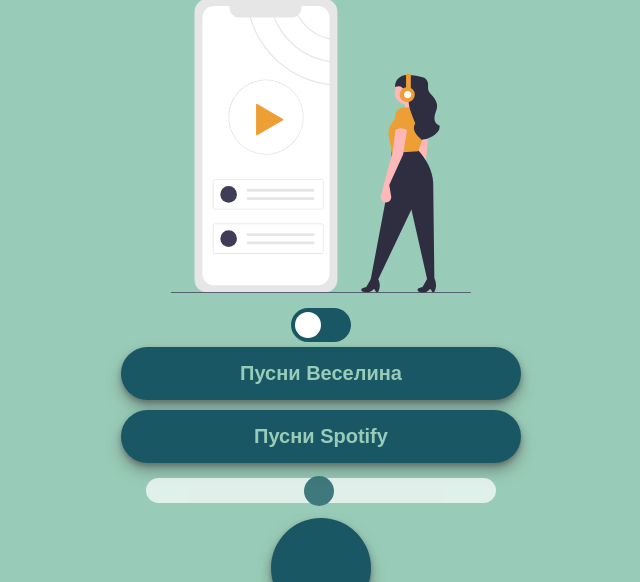
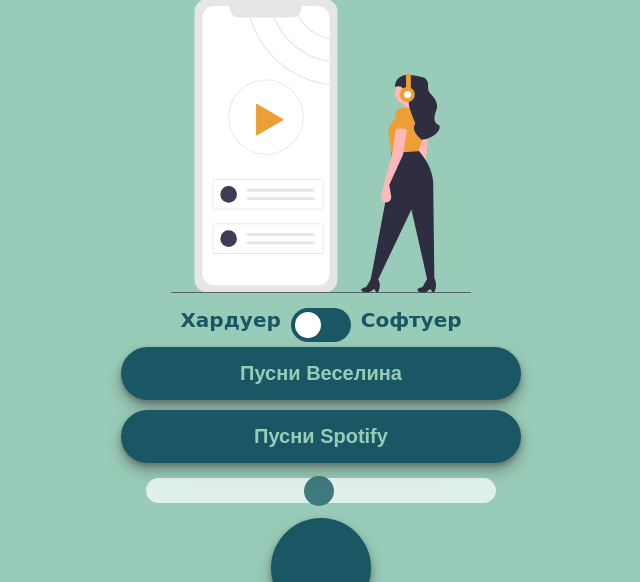
Before and after one commit to IlianaGenova/Peyo, a Flask app: page / in a window 1280 px wide. Shown: the part 111-693 px from the top of the page, without its empty margins (319-959 px from the left). Run offline with Flask 2, Linux system fonts and the light colour scheme; some libraries are stand-ins or nearby versions.

Commit message:
Fixing switch button design.

```diff
--- a/static/css/main.css
+++ b/static/css/main.css
@@ -21,6 +21,19 @@
 * {
 	box-sizing: border-box;
 }
+
+.main{
+	width: 200px;
+  border: 1px dotted black;
+}
+h2 {
+  	margin: 0px;
+		padding: 0px;
+		font-size: 20px;
+		font-family: 'Comic Neue', cursive;
+		color: var(--light-green);
+		text-align: center;
+	}
 
 .title {
 	font-size: 40px;
@@ -83,8 +96,18 @@
 	max-height: 350px;
 	display: block;
 	margin: 15px auto;
+}
 
+.button-wrapper{
+	display:flex;
+	align-items: baseline;
+	justify-content:center;
+	width: 380px;
 }
+.button-wrapper>h2{
+	margin: 0 10px;
+}
+
 .light-up {
 	background-image: -webkit-linear-gradient(210deg, #ed9e35 0%, #ed9e35 100%);
 	background-image: -o-linear-gradient(210deg, #ed9e35 0%, #f0deb0 100%);
@@ -103,6 +126,7 @@
 .light-up:hover > p, .button:hover > p {
 	color: var(--light-green);
 }
+
 
 .switch {
 	position: relative;
--- a/templates/index.html
+++ b/templates/index.html
@@ -10,6 +10,7 @@
 		@import url('https://fonts.googleapis.com/css2?family=Comic+Neue:wght@300;700&display=swap');
 	</style>
 </head>
+
 <body>
 	<header class="header-wrapper">
 	</header>
@@ -17,17 +18,26 @@
 		<h1 class="title">Пейо, пеещото радио</h1>
 		<img class="body-img" src="static/images/player.svg" alt="TAINA MAINA">
 		<!-- <div class="some switch"> -->
+
+		<div class="button-wrapper center">
+			<h2 class="">Хардуер</h2>
 			<label class="switch">
 				<input type="checkbox">
 				<span class="slide round"></span>
 			</label>
+			<h2 class="">Софтуер</h2>
+			</div>
+
 		<!-- </div> -->
+
 		<button class="button light-up shadow">
 			<p class="button-text">Пусни Веселина</p>
 		</button>
 		<button class="button light-up shadow">
 			<p class="button-text">Пусни Spotify</p>
 		</button>
+
+
 		<div class="slidecontainer">
 			<input type="range" min="1" max="100" value="50" class="slider" id="myRange">
 		</div>
```
